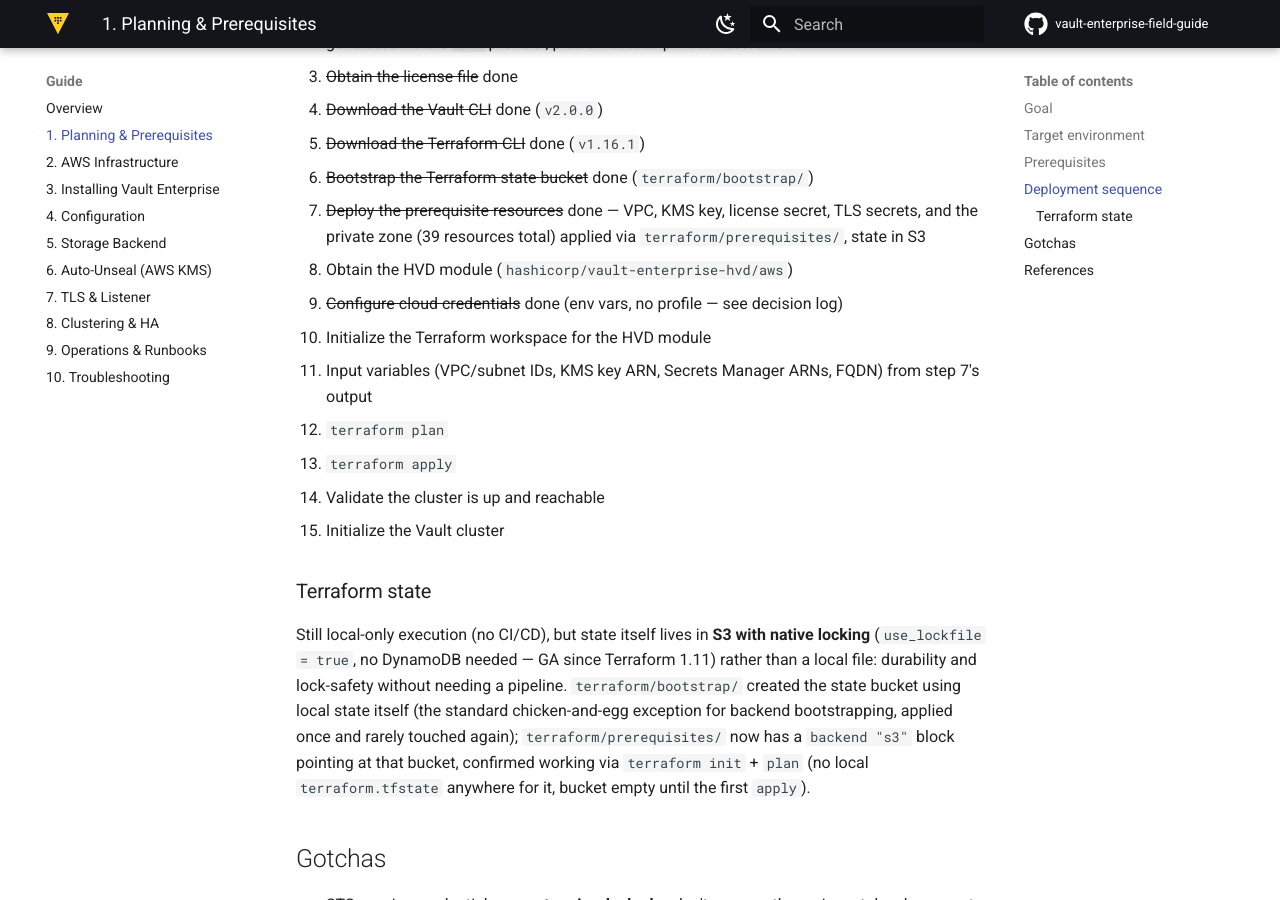
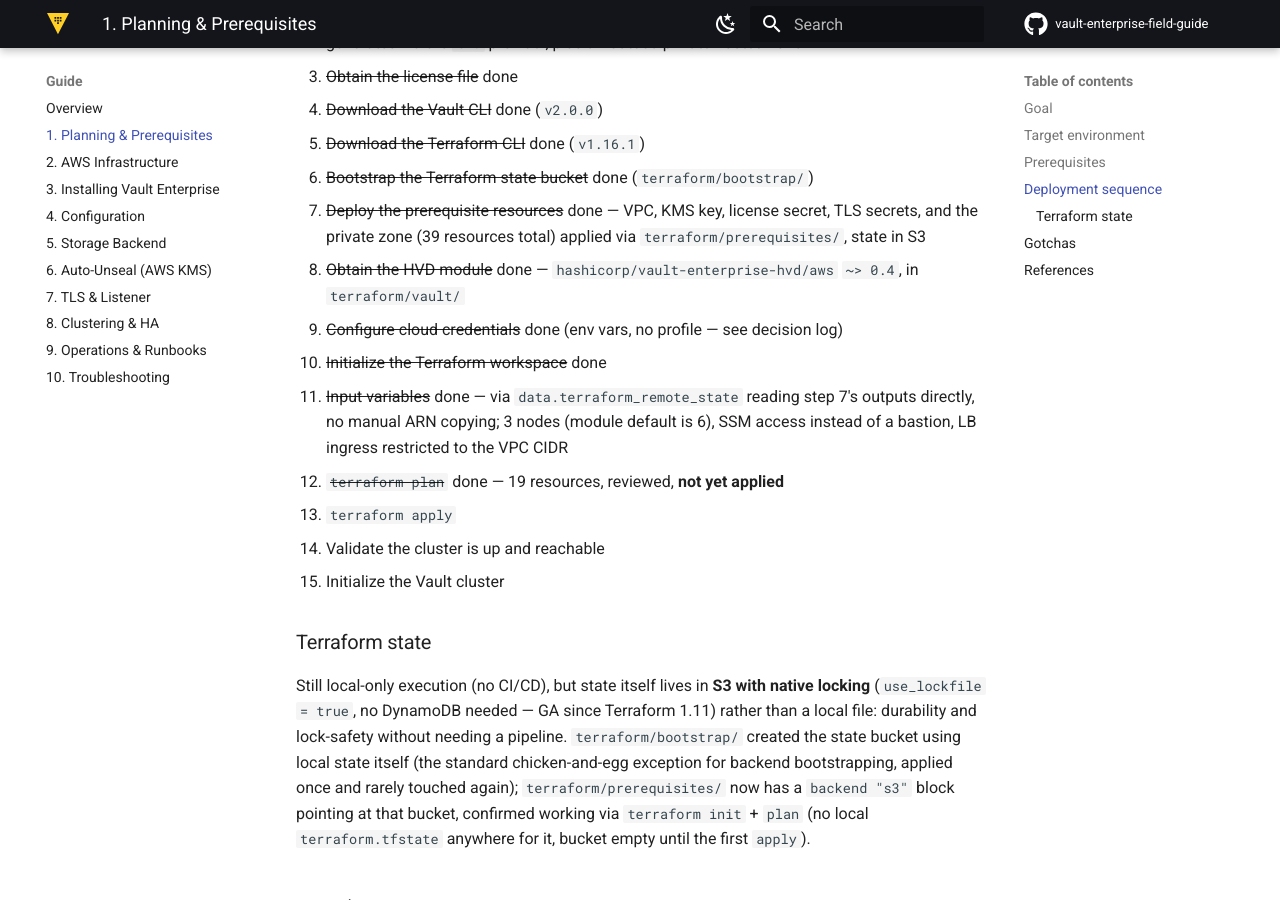
Before and after one commit to markcarriedo/vault-enterprise-field-guide, an MkDocs documentation site: the page built from docs/guide/01-planning.md, in a window 1280 px wide and 900 px high, scrolled down 1494 px. Built offline with MkDocs 1.6.1 and Material for MkDocs 9.7.7, drawn with Linux system fonts in a browser that asks for light colours; comment, search, counter and statistics services are not loaded.

Commit message:
feat(terraform): scaffold the HVD module invocation
terraform/vault calls hashicorp/vault-enterprise-hvd/aws ~> 0.4,
reading terraform/prerequisites' outputs via terraform_remote_state
instead of manually copying ARNs between configs. Plan reviewed (19
resources), not yet applied.

Overrides from module defaults: asg_node_count = 3 (module default 6 -
standard Raft HA quorum minimum is plenty for a sandbox), ec2_allow_ssm
= true (SSM tunnel instead of a bastion host), net_ingress_lb_cidr_blocks
restricted to the VPC CIDR (access is via SSM from inside the VPC, never
real internet traffic).

Hit and fixed one real issue: the module's Route53 zone lookup defaults
to public-zone semantics and fails against our private zone until
route53_vault_hosted_zone_is_private = true is set explicitly.

Claude-Session: https://claude.ai/code/session_01W8wX9ho5zsL4nSkjw8ZJSM

```diff
--- a/docs/guide/01-planning.md
+++ b/docs/guide/01-planning.md
@@ -59,11 +59,14 @@ cloud credentials are local-machine concerns, not pipeline concerns.
 6. ~~Bootstrap the Terraform state bucket~~ done (`terraform/bootstrap/`)
 7. ~~Deploy the prerequisite resources~~ done — VPC, KMS key, license secret, TLS secrets, and
    the private zone (39 resources total) applied via `terraform/prerequisites/`, state in S3
-8. Obtain the HVD module (`hashicorp/vault-enterprise-hvd/aws`)
+8. ~~Obtain the HVD module~~ done — `hashicorp/vault-enterprise-hvd/aws` `~> 0.4`, in
+   `terraform/vault/`
 9. ~~Configure cloud credentials~~ done (env vars, no profile — see decision log)
-10. Initialize the Terraform workspace for the HVD module
-11. Input variables (VPC/subnet IDs, KMS key ARN, Secrets Manager ARNs, FQDN) from step 7's output
-12. `terraform plan`
+10. ~~Initialize the Terraform workspace~~ done
+11. ~~Input variables~~ done — via `data.terraform_remote_state` reading step 7's outputs
+    directly, no manual ARN copying; 3 nodes (module default is 6), SSM access instead of a
+    bastion, LB ingress restricted to the VPC CIDR
+12. ~~`terraform plan`~~ done — 19 resources, reviewed, **not yet applied**
 13. `terraform apply`
 14. Validate the cluster is up and reachable
 15. Initialize the Vault cluster
```
Also changed, not shown: 5 other files.
